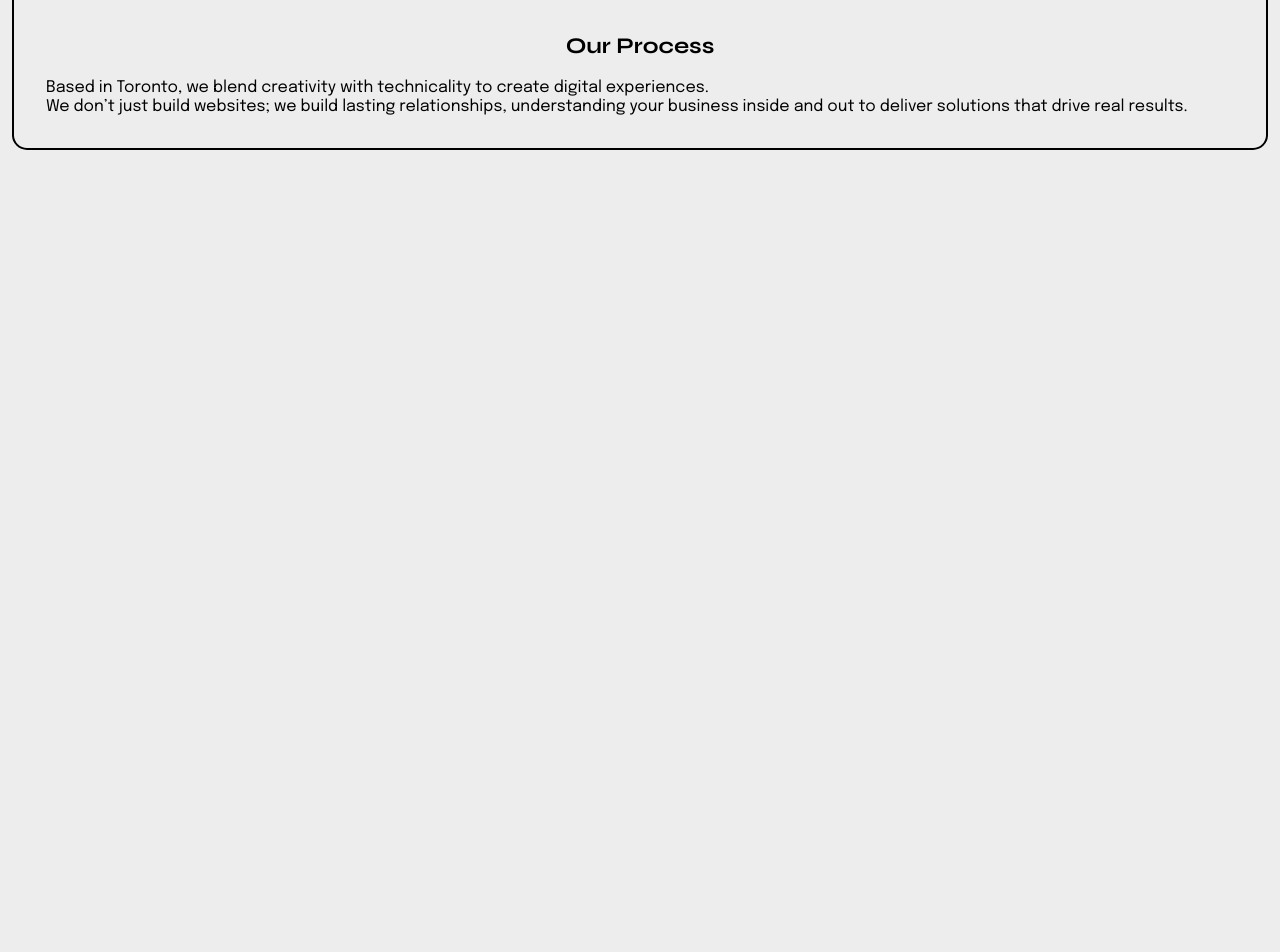
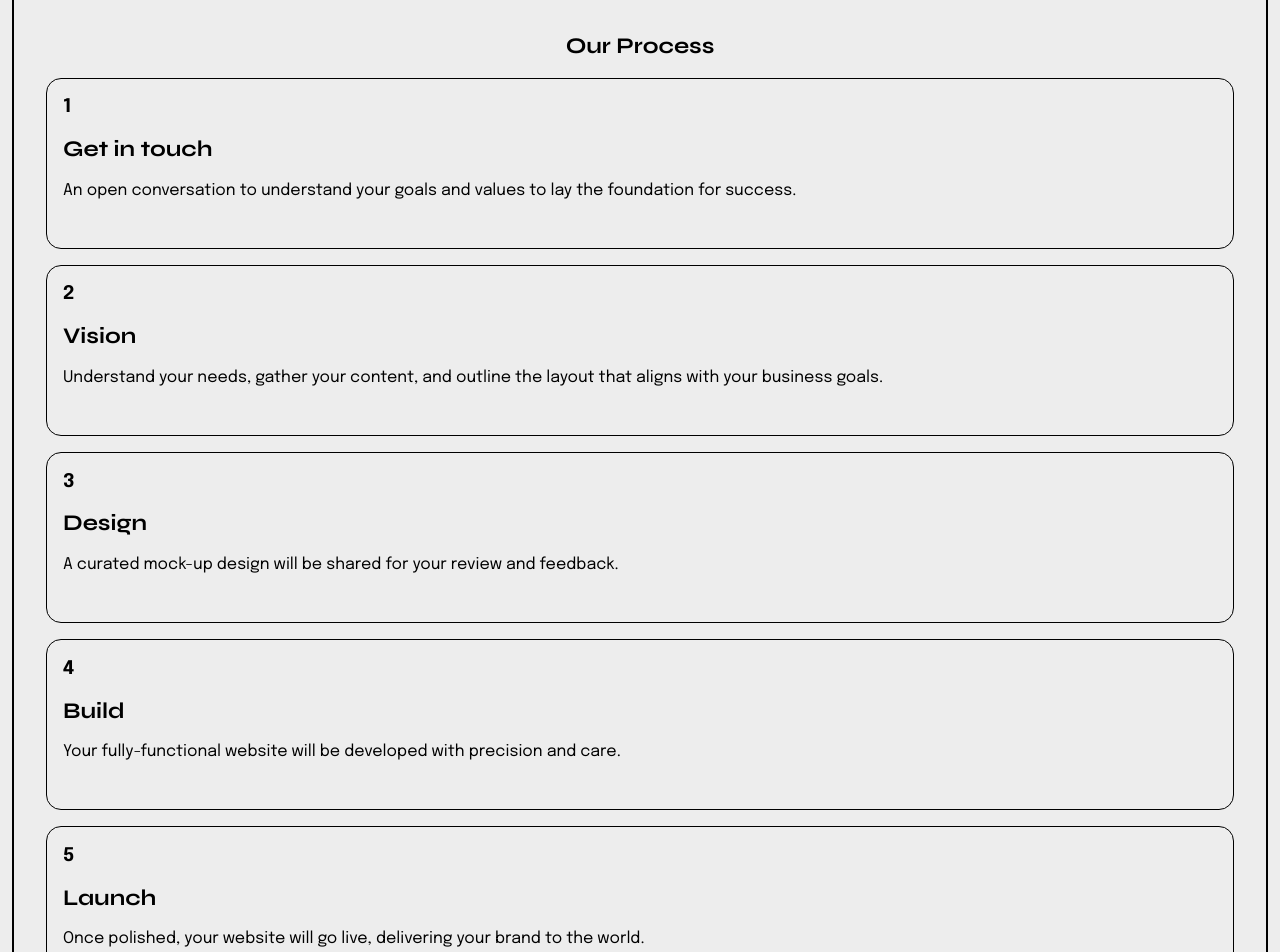
Before and after one commit to cel004/pixcel, a React (Vite) app: page / in a window 1280 px wide. Shown: the part 880-1832 px from the top of the page. Before the commit the page ends 1042 px from the top, so only its background shows below. Built offline with nearby package versions, Linux system fonts and the light colour scheme.

Commit message:
Enter variable data for process cards

```diff
--- a/src/Pages/Process.jsx
+++ b/src/Pages/Process.jsx
@@ -1,17 +1,48 @@
 import styles from './Process.module.css'
 import Title from '../components/Title/Title.jsx'
+import ProcessCard from '../components/ProcessCard/ProcessCard.jsx'
+
 
 function Process() {
     return (
-    <>
+      <>
       <div className={styles.container}>
         <Title>Our Process</Title>
-        <p>Based in Toronto, we blend creativity with technicality to create digital experiences.</p>
-        <p>We don’t just build websites; we build lasting relationships, understanding your business
-            inside and out to deliver solutions that drive real results.</p>
+        <ProcessCard number="1" title="Get in touch">
+          <p>
+            An open conversation to understand your goals
+            and values to lay the foundation for success.
+          </p>
+        </ProcessCard>
+        <ProcessCard number="2" title="Vision">
+          <p>
+          Understand your needs, gather your content,
+          and outline the layout that aligns with your business goals.
+          </p>
+        </ProcessCard>
+        <ProcessCard number="3" title="Design">
+          <p>
+          A curated mock-up design will be shared for your review and feedback.
+          </p>
+        </ProcessCard>
+        <ProcessCard number="4" title="Build">
+          <p>
+          Your fully-functional website will be developed with precision and care.
+          </p>
+        </ProcessCard>
+        <ProcessCard number="5" title="Launch">
+          <p>
+          Once polished, your website will go live, delivering your brand to the world.
+          </p>
+        </ProcessCard>
+        <ProcessCard number="6" title="Support">
+          <p>
+          Final adjustments are made for speed, performance, and user experience.
+          </p>
+        </ProcessCard>
       </div>
-      </>
-    )
-  }
+    </>
+  );
+}
 
   export default Process
```
